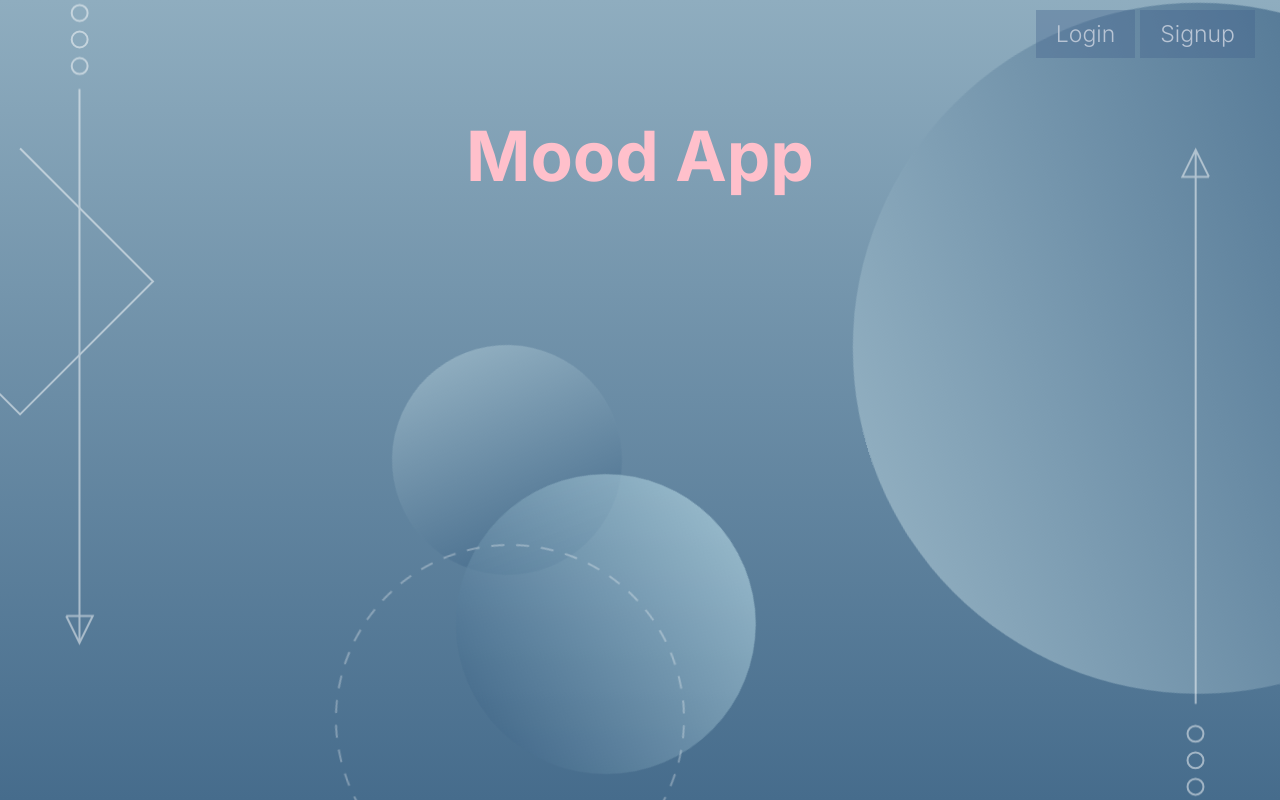
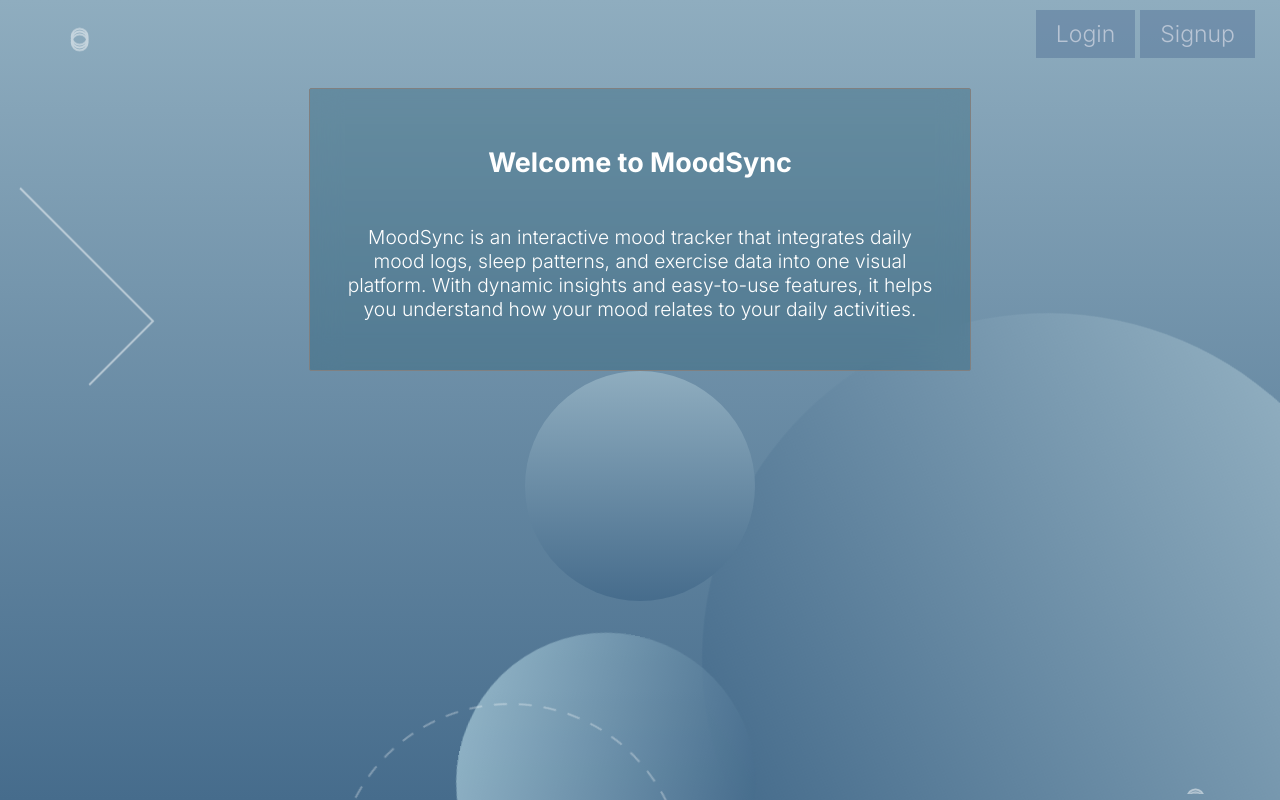
Before and after one commit to laurensmithdev/moodapp, a Next.js app: page / in a window 1280 px wide. Built offline with nearby package versions, Linux system fonts and the light colour scheme.

Commit message:
home adjustments

```diff
--- a/src/app/globals.css
+++ b/src/app/globals.css
@@ -19,10 +19,6 @@
     color: white;
     display: inline-block;
     margin-right: 5px;
-
-    /* &:hover {
-        background-color: cornflowerblue;
-    } */
 }
 
 .topnav {
@@ -111,7 +107,26 @@ div[class*=box] {
   transform: scale(0.1, 1);
 }
 
+.container-welcome {
+    display: flex;
+    flex-direction: column;
+    align-items: center;
+    text-align: center;
+    border: 1px solid grey;
+    border-radius: 2px;
+    width: 80%;
+    max-width: 600px;
+    margin: auto;
+    margin-top: 20px;
+    padding: 30px;
+    background-color: rgba(13, 70, 94, 0.27);
+    backdrop-filter: blur(15px);
+}
 
+.flexbox-p {
+
+    font-size: smaller;
+}
 
 /* home page background animation */
 @import url("https://fonts.googleapis.com/css2?family=DM+Mono:ital,wght@0,300;1,500&display=swap");
@@ -169,7 +184,7 @@ h2 {
   border-radius: 30em;
   background: linear-gradient(var(--blue), var(--dkblue));
   align-self: flex-end;
-  animation: gradient-fade 8s ease-in-out 3s infinite alternate;
+  animation: gradient-fade 9s ease-in-out 3s infinite alternate;
 }
 
 .main::after {
@@ -179,7 +194,7 @@ h2 {
   width: 10em;
   border-radius: 10em;
   background: linear-gradient(var(--blue), var(--dkblue));
-  animation: gradient-fade-alt 6s ease-in-out 3s infinite alternate;
+  animation: gradient-fade-alt 7s ease-in-out 9s infinite alternate;
 }
 
 .main__text-wrapper {
--- a/src/app/page.tsx
+++ b/src/app/page.tsx
@@ -16,10 +16,16 @@ const Home: React.FC = () => {
           </ul>
         </nav>
       </div>
-
-      <h1 className="homepage">Mood App</h1>
+      <div className='container-welcome'>
+        <div className='flexbox-h5'>
+          <h3>Welcome to MoodSync</h3>
+        </div>
+        <div className='flexbox-p'>
+          <p>MoodSync is an interactive mood tracker that integrates daily mood logs, sleep patterns, and exercise data into one visual platform. With dynamic insights and easy-to-use features, it helps you understand how your mood relates to your daily activities.</p>
+        </div>
+      </div>
       <div className="arrow arrow--top">
-        <svg xmlns="http://www.w3.org/2000/svg" width="270.11" height="609.9" overflow="visible">
+        <svg xmlns="http://www.w3.org/2000/svg" width="270.11" height="609.9" overflow="hidden">
           <style>
             {`.geo-arrow {
               fill: none;
@@ -34,13 +40,13 @@ const Home: React.FC = () => {
           <circle className="geo-arrow item-to bounce-2" cx="194.65" cy="69.54" r="7.96" />
           <circle className="geo-arrow draw-in" cx="194.65" cy="39.5" r="7.96" />
           <circle className="geo-arrow item-to bounce-3" cx="194.65" cy="9.46" r="7.96" />
-          <g className="geo-arrow item-to bounce-2">
+          {/* <g className="geo-arrow item-to bounce-2">
             <path className="st0 draw-in" d="M181.21 619.5l13.27 27 13.27-27zM194.48 644.5v-552" />
-          </g>
+          </g> */}
         </svg>
       </div>
       <div className="arrow arrow--bottom">
-        <svg xmlns="http://www.w3.org/2000/svg" width="31.35" height="649.9" overflow="visible">
+        <svg xmlns="http://www.w3.org/2000/svg" width="31.35" height="649.9" overflow="hidden">
           <style>
             {`.geo-arrow {
               fill: none;
@@ -53,17 +59,16 @@ const Home: React.FC = () => {
             <circle className="geo-arrow item-to bounce-3" cx="15.5" cy="580.36" r="7.96" />
             <circle className="geo-arrow draw-in" cx="15.5" cy="610.4" r="7.96" />
             <circle className="geo-arrow item-to bounce-2" cx="15.5" cy="640.44" r="7.96" />
-            <g className="item-to bounce-2">
+            {/* <g className="item-to bounce-2">
               <path className="geo-arrow draw-in" d="M28.94 30.4l-13.26-27-13.27 27zM15.68 5.4v552" />
-            </g>
+            </g> */}
           </g>
         </svg>
       </div>
       <div className="main">
         <div className="main__text-wrapper">
           <h1 className="main__title"></h1>
-          <h2></h2>
-          <svg xmlns="http://www.w3.org/2000/svg" className="dotted-circle" width="352" height="352" overflow="visible">
+          <svg xmlns="http://www.w3.org/2000/svg" className="dotted-circle" width="352" height="352" overflow="hidden">
             <circle cx="176" cy="176" r="174" fill="none" stroke="#fff" stroke-width="2" stroke-miterlimit="10" stroke-dasharray="12.921,11.9271" />
           </svg>
         </div>
```
